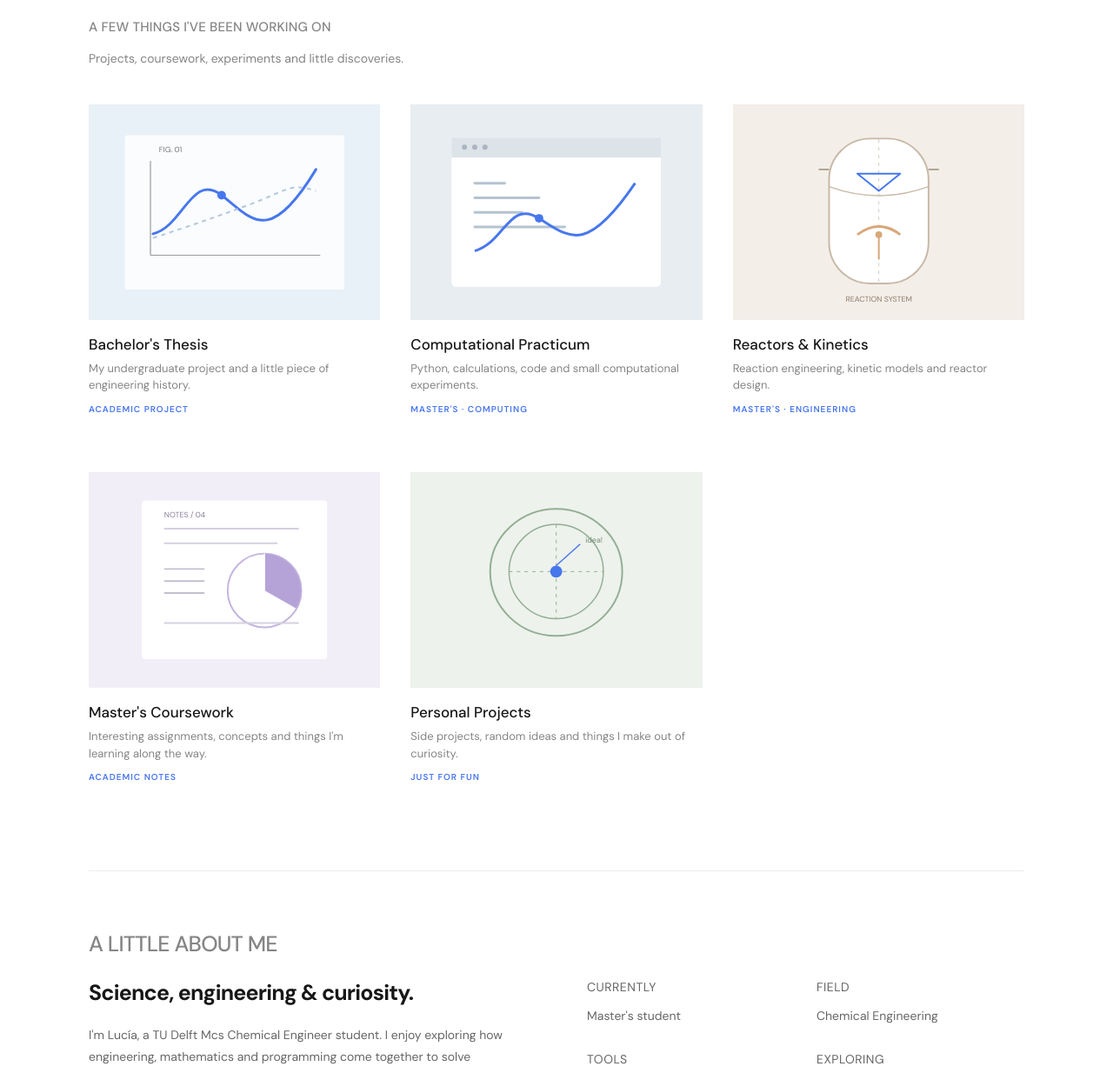
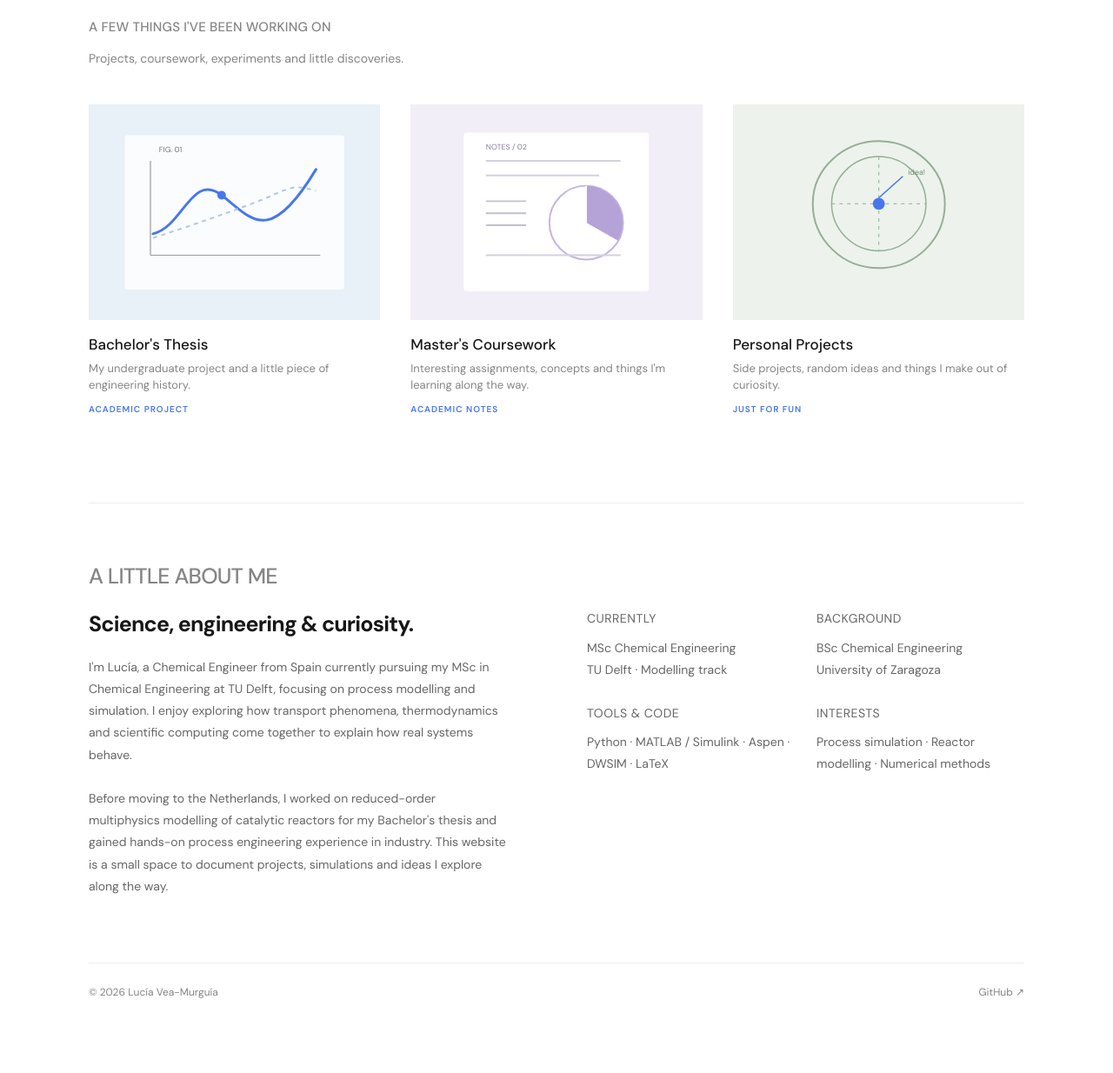
Before and after one commit to lucia-vea-murguia/lucia-vea-murguia.github.io, a plain HTML site: page index.html in a window 1280 px wide. Shown: the part 700-1934 px from the top of the page at 87% size. After the commit the page ends 1874 px from the top, so only its background shows below. Drawn offline with Linux system fonts and the light colour scheme.

Commit message:
Refactor index.html content and styles
Updated text content and adjusted project section labels. Changed background colors for thumbnails and improved styling for mobile view.

```diff
--- a/index.html
+++ b/index.html
@@ -53,7 +53,7 @@
     .hero-wrapper {
       position: relative;
       width: 100%;
-      min-height: 85vh; /* Ocupa casi toda la pantalla; usa 100vh si quieres pantalla completa exacta */
+      min-height: 85vh;
       display: flex;
       flex-direction: column;
       overflow: hidden;
@@ -73,7 +73,6 @@
       height: 100%;
       object-fit: cover;
       object-position: right center;
-      /* Difumina la imagen hacia la izquierda para dejar libre la zona del texto */
       -webkit-mask-image: linear-gradient(
         to right,
         transparent 0%,
@@ -90,7 +89,6 @@
       );
     }
 
-    /* Degradado extra en el borde inferior para suavizar la transición hacia "Work" */
     .hero-bg::after {
       content: "";
       position: absolute;
@@ -249,8 +247,6 @@
     /* THUMBNAILS */
 
     .thesis-art { background: #e8f0f8; }
-    .computational-art { background: #e8edf1; }
-    .reactor-art { background: #f3eee8; }
     .master-art { background: #f1eef7; }
     .personal-art { background: #edf2ec; }
 
@@ -329,7 +325,6 @@
         min-height: 75vh;
       }
 
-      /* En móvil suavizamos más la imagen para mantener el contraste del texto */
       .hero-bg img {
         opacity: 0.35;
         -webkit-mask-image: linear-gradient(to bottom, black 50%, transparent 100%);
@@ -423,17 +418,17 @@
       <!-- HERO -->
       <section class="hero">
         <div class="hero-text">
-          <h1>hi:) I'm Lu</h1>
+          <h1>hi! i'm lu:)</h1>
 
           <p class="hero-description">
-            A Chemical Engineer exploring
+            a chemical engineer exploring
             <span>computational methods</span>,
             scientific ideas and the little details
             behind how things work.
           </p>
 
           <p class="hero-small">
-            Currently doing my Master's · Learning as I go
+            currently doing my master's · learning as I go ·
           </p>
         </div>
       </section>
@@ -485,71 +480,7 @@
           </article>
 
 
-          <!-- 02 COMPUTATIONAL PRACTICUM -->
-
-          <article class="project">
-            <div class="project-image computational-art">
-              <svg viewBox="0 0 340 250" xmlns="http://www.w3.org/2000/svg">
-                <rect x="48" y="38" width="244" height="174"
-                  rx="5" fill="#fff"/>
-                <rect x="48" y="38" width="244" height="23"
-                  fill="#dce3e9"/>
-                <circle cx="63" cy="49" r="3" fill="#aab5c0"/>
-                <circle cx="75" cy="49" r="3" fill="#aab5c0"/>
-                <circle cx="87" cy="49" r="3" fill="#aab5c0"/>
-                <path d="M75 91 L110 91 M75 108 L150 108
-                  M75 125 L130 125 M75 142 L180 142"
-                  stroke="#b5c3d0" stroke-width="3"
-                  stroke-linecap="round"/>
-                <path d="M75 170 C110 160 115 110 150 132
-                  S205 175 262 91"
-                  stroke="#4777ed" stroke-width="3"
-                  fill="none"/>
-                <circle cx="150" cy="132" r="5" fill="#4777ed"/>
-              </svg>
-            </div>
-            <h3 class="project-title">Computational Practicum</h3>
-            <p class="project-description">
-              Python, calculations, code and small computational experiments.
-            </p>
-            <p class="project-type">MASTER'S · COMPUTING</p>
-          </article>
-
-
-          <!-- 03 REACTORS AND KINETICS -->
-
-          <article class="project">
-            <div class="project-image reactor-art">
-              <svg viewBox="0 0 340 250" xmlns="http://www.w3.org/2000/svg">
-                <rect x="112" y="39" width="116" height="169"
-                  rx="48" fill="#fff" stroke="#c8b9a8" stroke-width="2"/>
-                <path d="M112 95 Q170 116 228 95"
-                  stroke="#c8b9a8" stroke-width="1.5" fill="none"/>
-                <path d="M170 40 L170 208"
-                  stroke="#d5c9bd" stroke-width="1" stroke-dasharray="4 5"/>
-                <path d="M145 80 L195 80 M145 80 L170 100 L195 80"
-                  stroke="#4777ed" stroke-width="2" fill="none"
-                  stroke-linecap="round"/>
-                <path d="M145 151 Q170 132 195 151"
-                  stroke="#d7a879" stroke-width="3" fill="none"/>
-                <path d="M170 151 L170 180"
-                  stroke="#d7a879" stroke-width="2"/>
-                <path d="M100 75 L112 75 M228 75 L240 75"
-                  stroke="#a99a89" stroke-width="2"/>
-                <circle cx="170" cy="151" r="4" fill="#d7a879"/>
-                <text x="170" y="229" font-size="9"
-                  text-anchor="middle" fill="#8c7c6c">REACTION SYSTEM</text>
-              </svg>
-            </div>
-            <h3 class="project-title">Reactors & Kinetics</h3>
-            <p class="project-description">
-              Reaction engineering, kinetic models and reactor design.
-            </p>
-            <p class="project-type">MASTER'S · ENGINEERING</p>
-          </article>
-
-
-          <!-- 04 MASTER COURSEWORK -->
+          <!-- 02 MASTER COURSEWORK -->
 
           <article class="project">
             <div class="project-image master-art">
@@ -569,7 +500,7 @@
                   stroke="#fff" stroke-width="1.5"/>
                 <path d="M88 175 L245 175"
                   stroke="#d5d0df" stroke-width="2"/>
-                <text x="88" y="52" font-size="9" fill="#887d9b">NOTES / 04</text>
+                <text x="88" y="52" font-size="9" fill="#887d9b">NOTES / 02</text>
               </svg>
             </div>
             <h3 class="project-title">Master's Coursework</h3>
@@ -580,7 +511,7 @@
           </article>
 
 
-          <!-- 05 PERSONAL PROJECTS -->
+          <!-- 03 PERSONAL PROJECTS -->
 
           <article class="project">
             <div class="project-image personal-art">
@@ -626,12 +557,17 @@
           <div>
             <h2>Science, engineering & curiosity.</h2>
             <p>
-              I'm Lucía, a TU Delft Mcs Chemical Engineer student. I enjoy exploring how engineering,
-              mathematics and programming come together to solve
-              interesting problems.
+              I'm Lucía, a Chemical Engineer from Spain currently pursuing
+              my MSc in Chemical Engineering at TU Delft, focusing on
+              process modelling and simulation. I enjoy exploring how
+              transport phenomena, thermodynamics and scientific computing
+              come together to explain how real systems behave.
               <br><br>
-              This website is a small collection of things I work on,
-              learn and discover along the way. Nothing too serious.
+              Before moving to the Netherlands, I worked on reduced-order
+              multiphysics modelling of catalytic reactors for my Bachelor's
+              thesis and gained hands-on process engineering experience in
+              industry. This website is a small space to document projects,
+              simulations and ideas I explore along the way.
             </p>
           </div>
 
@@ -639,25 +575,31 @@
 
             <div>
               <p class="detail-label">CURRENTLY</p>
-              <p class="detail-text">Master's student</p>
-            </div>
-
-            <div>
-              <p class="detail-label">FIELD</p>
-              <p class="detail-text">Chemical Engineering</p>
-            </div>
-
-            <div>
-              <p class="detail-label">TOOLS</p>
               <p class="detail-text">
-                Python · MATLAB · Aspen Plus · Excel · AutoCAD
+                MSc Chemical Engineering<br>
+                TU Delft · Modelling track
               </p>
             </div>
 
             <div>
-              <p class="detail-label">EXPLORING</p>
+              <p class="detail-label">BACKGROUND</p>
               <p class="detail-text">
-                Modelling · Simulation · Scientific computing
+                BSc Chemical Engineering<br>
+                University of Zaragoza
+              </p>
+            </div>
+
+            <div>
+              <p class="detail-label">TOOLS & CODE</p>
+              <p class="detail-text">
+                Python · MATLAB / Simulink · Aspen · DWSIM · LaTeX
+              </p>
+            </div>
+
+            <div>
+              <p class="detail-label">INTERESTS</p>
+              <p class="detail-text">
+                Process simulation · Reactor modelling · Numerical methods
               </p>
             </div>
 
```
